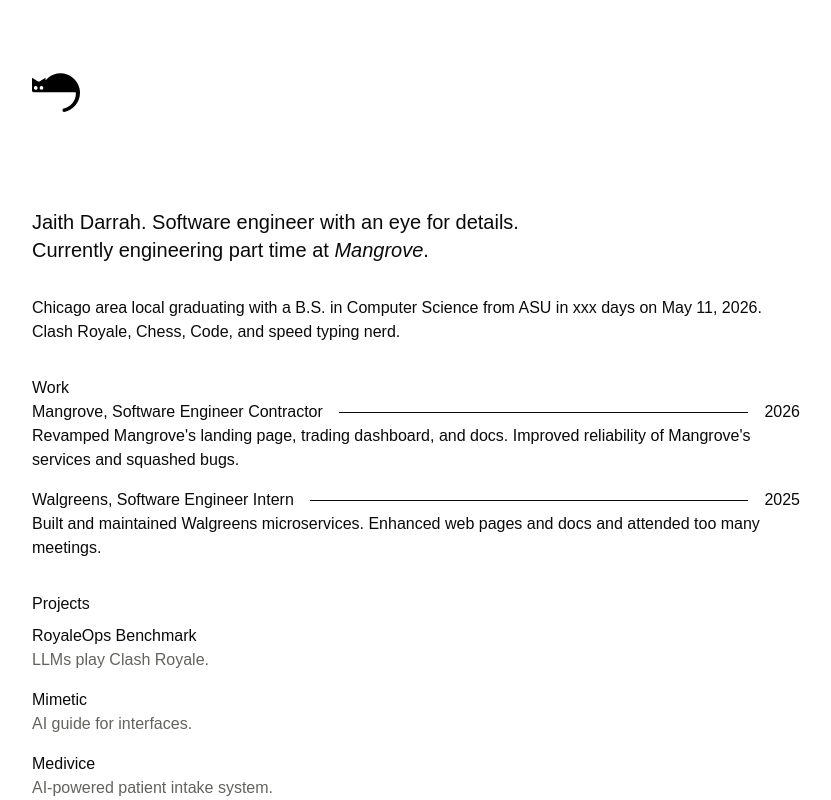
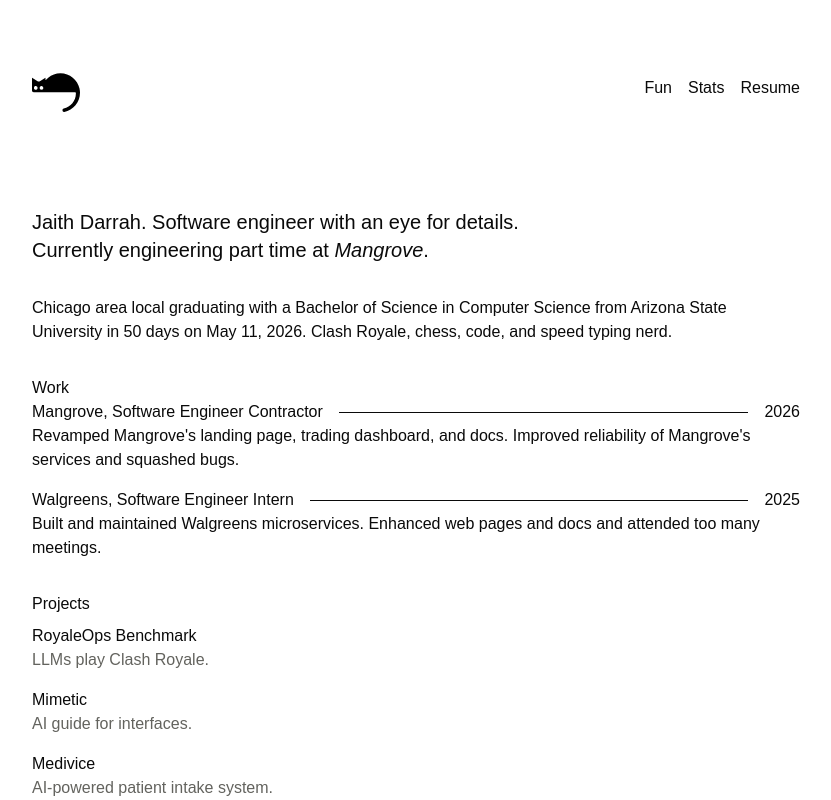
Before and after one commit to AwesomeJaith/jaithdarrah-dot-com-v3, a Next.js app: page / in a window 1280 px wide. Shown: the top 800 px of the page, without its empty margins (224-1055 px from the left). Built offline with nearby package versions, Linux system fonts and the light colour scheme; a web font is replaced by a local one.

Commit message:
Update header and about sections with new navbar and wording

```diff
--- a/src/components/header.tsx
+++ b/src/components/header.tsx
@@ -2,7 +2,8 @@
 
 function Header() {
   return (
-    <div className="w-full max-w-3xl py-16">
+    <header className="w-full max-w-3xl py-16">
+      <nav className="flex items-center justify-between">
         <Link href="/">
           <svg
             id="a"
@@ -14,7 +15,13 @@
             <path d="M158.38,81.66c-3.28-14.48-11.4-27.13-22.57-36.16-11.16-9.03-25.37-14.43-40.84-14.43s-29.67,5.4-40.83,14.43c-3,2.42-5.78,5.09-8.29,8-.31.35-.88.15-.88-.32v-7.68s-.23,0-.23,0l-18.38,11.93c-2.35,1.53-5.39,1.53-7.74,0L.24,45.51h-.24v42.82c0,3.15,2.55,5.7,5.7,5.7h137.44c1.72,0,3.13,1.41,3.13,3.12v1.21c0,24.61-17.33,45.18-40.47,50.15-2.41.52-4.12,2.68-4.12,5.15v1.35c0,3.11,2.83,5.5,5.88,4.91,29.89-5.86,52.44-32.19,52.44-63.8,0-4.97-.56-9.8-1.62-14.44ZM15.74,84.85c-5.75,3.08-11.51-2.71-8.39-8.42.43-.78,1.08-1.43,1.86-1.86,5.71-3.12,11.5,2.64,8.42,8.39-.43.79-1.09,1.46-1.88,1.88ZM33.79,85.4c-1.11.31-2.11.39-2.99.23-2.88-.43-5.08-2.92-5.08-5.92,0-3.33,2.69-6.01,6.01-6.01.72,0,1.43.12,2.06.37,3.28,1.2,5.23,5.22,2.94,9.13-.64,1.1-1.73,1.86-2.95,2.21Z" />
           </svg>
         </Link>
+        <div className="flex gap-4">
+          <Link href="/fun">Fun</Link>
+          <Link href="/stats">Stats</Link>
+          <Link href="/resume">Resume</Link>
         </div>
+      </nav>
+    </header>
   )
 }
 
--- a/src/components/landing/about-section.tsx
+++ b/src/components/landing/about-section.tsx
@@ -1,4 +1,11 @@
 function AboutSection() {
+  const graduationDate = new Date("May 11 2026")
+  const now = new Date()
+  const daysUntilGraduation = Math.ceil(
+    (graduationDate.getTime() - now.getTime()) / (1000 * 60 * 60 * 24)
+  )
+  const hasGraduated = now >= graduationDate
+
   return (
     <div className="w-full max-w-3xl">
       <div className="flex flex-col gap-8">
@@ -14,10 +21,11 @@
         </div>
         <div>
           <p>
-            Chicago area local graduating with a B.S. in Computer Science from
-            ASU {/** expand to Arizona State University on hover */}
-            in xxx days on May 11, 2026. Clash Royale, Chess, Code, and speed
-            typing nerd.
+            {hasGraduated
+              ? "Chicago area local who graduated with a Bachelor of Science in Computer Science from Arizona State University on May 11, 2026."
+              : `Chicago area local graduating with a Bachelor of Science in Computer Science from Arizona State University in ${daysUntilGraduation} days on May 11, 2026.`}{" "}
+            {/** expand ASU to Arizona State University on hover */}
+            Clash Royale, chess, code, and speed typing nerd.
             {/** Links or some kind of interactivity like chess puzzles */}
           </p>
         </div>
```
Lines whose indentation alone changed are shown as unchanged.
